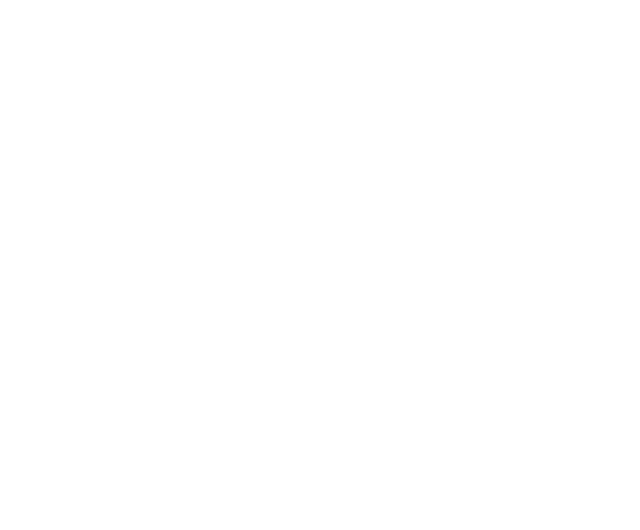
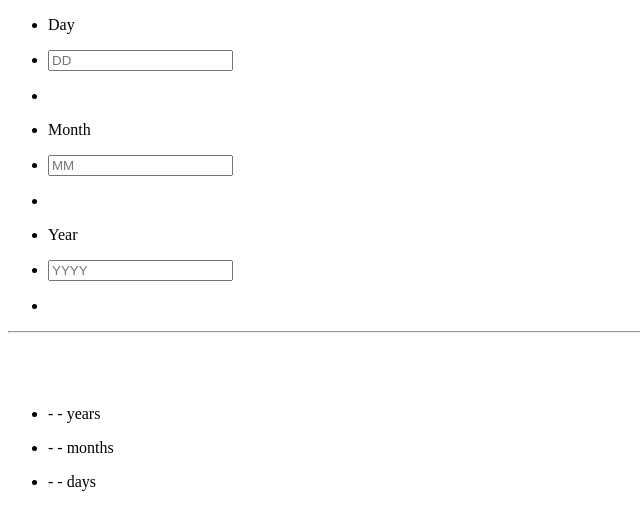
Before and after one commit to DarkPsycho0/age-calculator-app, a plain HTML site: page index.html in a window 1280 px wide. Shown: the whole page, without its empty margins (0-640 px from the left). Drawn offline with Linux system fonts and the light colour scheme.

Commit message:
html pronto

```diff
--- a/index.html
+++ b/index.html
@@ -13,7 +13,34 @@
 </head>
 
 <body>
-
+    <main class="container">
+        <div class="inputs">
+            <ul>
+                <li><p>Day</p></li>
+                <li><input type="text" placeholder="DD"></li>
+                <li><p class="error"></p></li>
+            </ul>
+            <ul>
+                <li><p>Month</p></li>
+                <li><input type="text" placeholder="MM"></li>
+                <li><p class="error"></p></li>
+            </ul>
+            <ul>
+                <li><p>Year</p></li>
+                <li><input type="text" placeholder="YYYY"></li>
+                <li><p class="error"></p></li>
+            </ul>
+        </div>
+        <div class="bar">
+            <hr>
+            <img src="./src/images/icon-arrow.svg" alt="arrow">
+        </div>
+        <ul>
+            <li><p><span class="span-years">- -</span> years</p></li>
+            <li><p><span class="span-months">- -</span> months</p></li>
+            <li><p><span class="span-days">- -</span> days</p></li>
+        </ul>
+    </main>
     <script src="./src/js/index.js"></script>
 </body>
 
```
